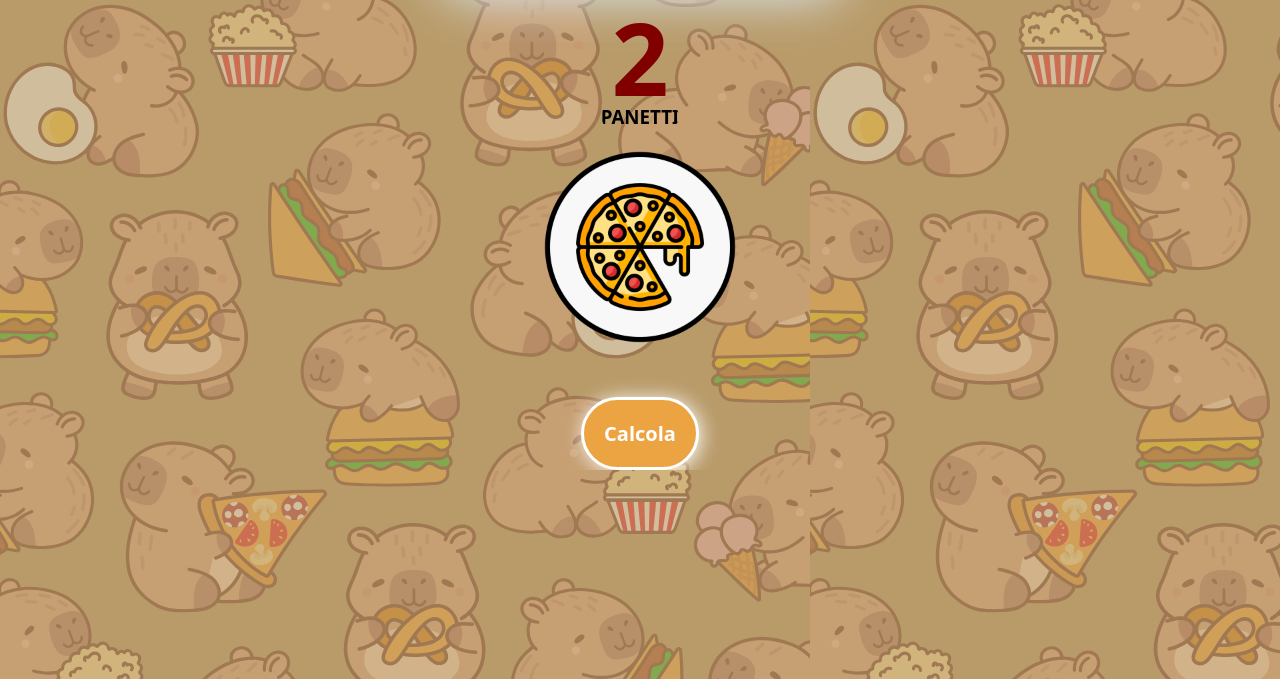
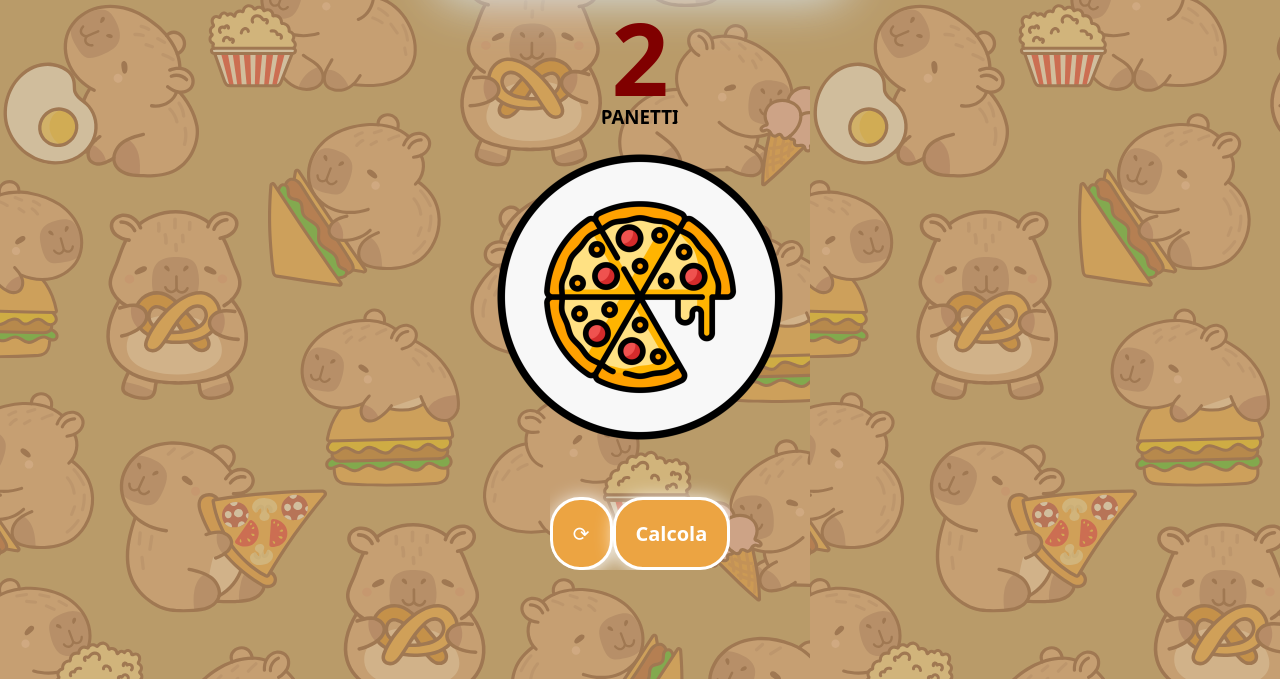
Before and after one commit to davidenotoo/PizzaTool, a plain HTML site: page index.html in a window 1280 px wide. Shown: the part 121-800 px from the top of the page. Drawn offline with Linux system fonts and the light colour scheme.

Commit message:
Update index.html

```diff
--- a/index.html
+++ b/index.html
@@ -1,24 +1,9 @@
 <!DOCTYPE html>
-<html lang="it">
+<html>
 <head>
     <meta charset="UTF-8">
     <meta name="viewport" content="width=device-width, initial-scale=1.0">
-    <title>Pizza Tool - Calcola Impasto Pizza</title>
-    <meta name="description" content="Calcola facilmente la quantità di impasto e ingredienti necessari per la tua pizza, ruotando semplicemente la pizza virtuale.">
-
-    <!-- Open Graph per Facebook e WhatsApp -->
-    <meta property="og:title" content="Pizza Tool - Calcola Impasto Pizza">
-    <meta property="og:description" content="Ruota la pizza virtuale e scopri immediatamente le quantità perfette per l'impasto della tua pizza fatta in casa.">
-    <meta property="og:image" content="pizza.png">
-    <meta property="og:type" content="website">
-    <meta property="og:url" content="https://pizzatool.netlify.app/">
-
-    <!-- Twitter Card -->
-    <meta name="twitter:card" content="summary_large_image">
-    <meta name="twitter:title" content="Pizza Tool - Calcola Impasto Pizza">
-    <meta name="twitter:description" content="Ruota la pizza e calcola rapidamente gli ingredienti necessari per una pizza perfetta.">
-    <meta name="twitter:image" content="pizza.png">
-
+    <title>Pizza Tool</title>
     <link rel="icon" href="pizza.png">
     <link rel="manifest" href="manifest.json">
 
@@ -26,7 +11,7 @@
 * {
     font-family: system-ui;
     text-align: center;
-    border-radius: 40px;
+    border-radius: 30px;
     overflow: hidden;
 }
 
@@ -67,8 +52,9 @@ button {
 }
 
 .pizza {
-    width: 200px;
+    width: 300px;
     transform-origin: center;
+
 }
 </style>
 </head>
@@ -80,8 +66,10 @@ button {
 
     <img class="pizza" src="pizza.png">
 
-    <button id="button"><strong>Calcola</strong></button>
-
+    <div style="display: flex; align-items: center; justify-content: center;">
+        <button class="reset-button" onclick="resetCounter()">⟳</button>
+        <button id="button"><strong>Calcola</strong></button>
+    </div>
 <script>
 const pizza = document.querySelector('.pizza');
 const counterElem = document.querySelector('#counter');
@@ -141,6 +129,20 @@ button.addEventListener('click', () => {
     `Lievito: ${lievito(panetti)} gr`);
 });
 
+
+function resetCounter() {
+    counter = 2;
+    accumulatedRotation = 0;
+    lastAngle = 0;
+    pizza.style.transition = 'transform 0.5s ease-in-out';
+    pizza.style.transform = `rotate(-720deg)`;
+    setTimeout(() => {
+        pizza.style.transition = '';
+        pizza.style.transform = 'rotate(0deg)';
+    }, 500);
+    counterElem.innerHTML = counter;
+}
+
 </script>
 </body>
 </html>
```
